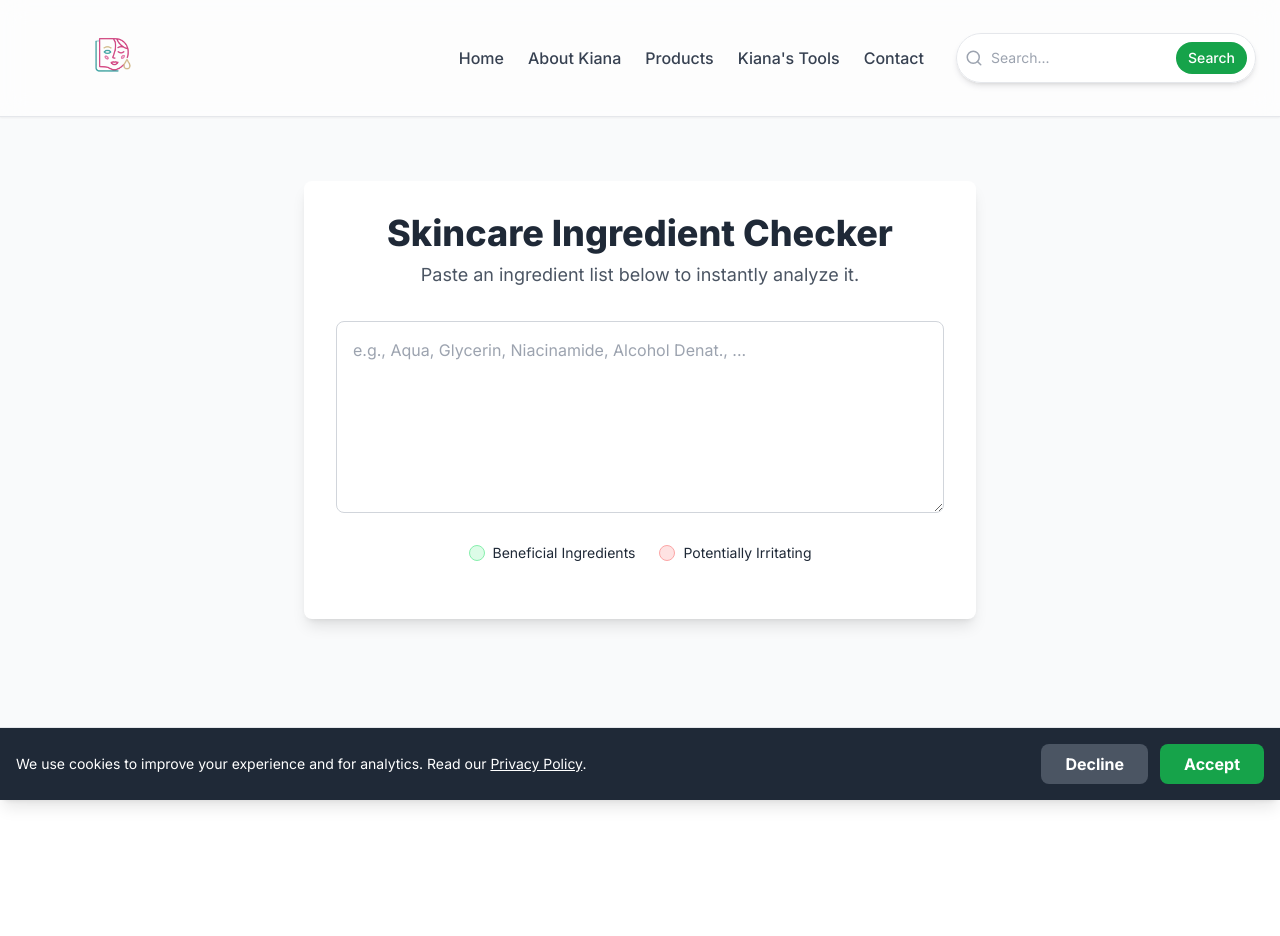
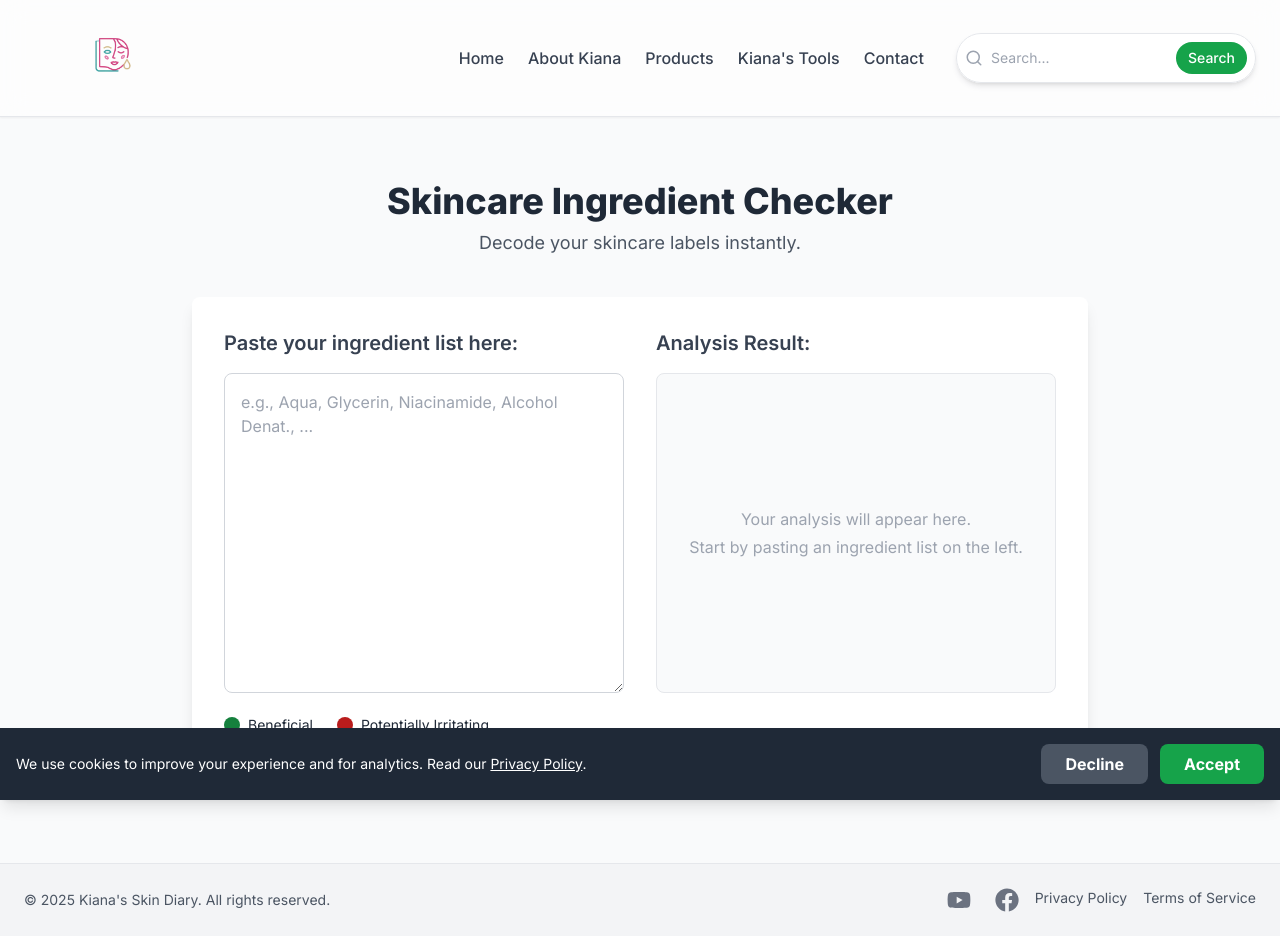
Before and after one commit to CreazyHans/Kiana-s-Skin-Diary, a Next.js app: page /tools/ingredient-checker in a window 1280 px wide. Before the commit the page ends 800 px from the top, so only its background shows below. Built offline with nearby package versions, Linux system fonts and the light colour scheme.

Commit message:
Ultimate Updates

```diff
--- a/pages/blog.js
+++ b/pages/blog.js
@@ -22,7 +22,7 @@ export default function AboutUsPage() {
 
         <div className="mt-8 text-lg text-gray-700 space-y-4 prose prose-lg max-w-none">
           <p>
-            We're not a single person. We are a passionate team of skincare enthusiasts, researchers, and writers dedicated to one simple mission: **cutting through the noise in the beauty industry.**
+            We're not a single person. We are a passionate team of skincare enthusiasts, researchers, and writers dedicated to one simple mission: cutting through the noise in the beauty industry.
           </p>
           <p>
             The world of skincare can be overwhelming. It's filled with confusing marketing, "miracle" ingredients that don't work, and complicated routines that are impossible to follow. We were tired of it, and we knew there had to be a better way.
@@ -47,7 +47,7 @@ export default function AboutUsPage() {
           <p className="font-semibold text-center text-xl mt-6">
             Thank you for being here.
             <br />
-            <em>— The Team at Kiana's Skin Diary</em>
+            <em>The Team at Kiana's Skin Diary</em>
           </p>
         </div>
       </div>
--- a/pages/tools/ingredient-checker.js
+++ b/pages/tools/ingredient-checker.js
@@ -4,7 +4,7 @@ import { useState, useMemo } from 'react';
 import Layout from '../../components/Layout';
 import Head from 'next/head';
 
-// --- NUESTRA "BASE DE DATOS" DE INGREDIENTES ---
+// --- Las "bases de datos" de ingredientes no cambian ---
 const goodIngredients = [
   'niacinamide', 'hyaluronic acid', 'sodium hyaluronate', 'ceramide', 'retinol', 'retinal', 'retinaldehyde',
   'vitamin c', 'ascorbic acid', 'peptide', 'glycerin', 'panthenol', 'squalane',
@@ -19,19 +19,16 @@ const badIngredients = [
 export default function IngredientCheckerPage() {
   const [inputText, setInputText] = useState('');
 
-  // 'useMemo' es un hook de optimización. Solo recalcula el resultado si el texto de entrada cambia.
   const processedText = useMemo(() => {
     if (!inputText) return null;
 
-    // Convertimos las listas a un formato más eficiente para la búsqueda
     const goodRegex = new RegExp(`\\b(${goodIngredients.join('|')})\\b`, 'gi');
     const badRegex = new RegExp(`\\b(${badIngredients.join('|')})\\b`, 'gi');
 
-    // Escapamos caracteres especiales de HTML y luego reemplazamos las palabras clave
     return inputText
       .replace(/&/g, "&amp;").replace(/</g, "&lt;").replace(/>/g, "&gt;")
-      .replace(goodRegex, match => `<span class="bg-green-100 text-green-800 font-bold px-1 rounded">${match}</span>`)
-      .replace(badRegex, match => `<span class="bg-red-100 text-red-800 font-bold px-1 rounded">${match}</span>`);
+      .replace(goodRegex, match => `<mark class="bg-green-200 text-green-900 px-1 rounded">${match}</mark>`)
+      .replace(badRegex, match => `<mark class="bg-red-200 text-red-900 px-1 rounded">${match}</mark>`);
 
   }, [inputText]);
 
@@ -42,46 +39,48 @@ export default function IngredientCheckerPage() {
         <meta name="description" content="Analyze any skincare ingredient list. Our tool instantly highlights the good and potentially irritating ingredients to help you shop smarter." />
       </Head>
 
-      <div className="max-w-2xl mx-auto my-8 p-8 bg-white rounded-lg shadow-lg">
-        <div className="text-center mb-8">
+      <div className="max-w-4xl mx-auto my-8">
+        <div className="text-center mb-10">
           <h1 className="text-3xl md:text-4xl font-extrabold text-gray-800">
             Skincare Ingredient Checker
           </h1>
           <p className="mt-2 text-lg text-gray-600">
-            Paste an ingredient list below to instantly analyze it.
+            Decode your skincare labels instantly.
           </p>
         </div>
 
-        {/* --- CAMPO DE TEXTO --- */}
+        {/* --- NUEVA ESTRUCTURA DE 2 COLUMNAS --- */}
+        <div className="grid grid-cols-1 md:grid-cols-2 gap-8 bg-white p-8 rounded-lg shadow-lg">
+
+          {/* --- Columna Izquierda: Entrada de Texto --- */}
+          <div className="space-y-4">
+            <h2 className="text-xl font-semibold text-gray-700">Paste your ingredient list here:</h2>
             <textarea
               value={inputText}
               onChange={(e) => setInputText(e.target.value)}
-          className="w-full h-48 p-4 border border-gray-300 rounded-lg focus:ring-2 focus:ring-pink-500 focus:border-pink-500 transition"
+              className="w-full h-80 p-4 border border-gray-300 rounded-lg focus:ring-2 focus:ring-pink-500 focus:border-pink-500 transition"
               placeholder="e.g., Aqua, Glycerin, Niacinamide, Alcohol Denat., ..."
             />
-
-        {/* --- LEYENDA DE COLORES --- */}
-        <div className="flex justify-center space-x-6 my-6 text-sm">
-          <div className="flex items-center">
-            <span className="w-4 h-4 rounded-full bg-green-100 border border-green-300 mr-2"></span>
-            <span>Beneficial Ingredients</span>
-          </div>
-          <div className="flex items-center">
-            <span className="w-4 h-4 rounded-full bg-red-100 border border-red-300 mr-2"></span>
-            <span>Potentially Irritating</span>
+            <div className="flex justify-start space-x-6 text-sm">
+              <div className="flex items-center"><span className="w-4 h-4 rounded-full bg-green-700 mr-2"></span><span>Beneficial</span></div>
+              <div className="flex items-center"><span className="w-4 h-4 rounded-full bg-red-700 mr-2"></span><span>Potentially Irritating</span></div>
             </div>
           </div>
 
-        {/* --- ZONA DE RESULTADOS --- */}
-        {processedText && (
-          <div className="mt-8">
-            <h2 className="text-2xl font-bold text-gray-800 mb-4 text-center">Analysis Result</h2>
-            <div
-              className="p-4 border bg-gray-50 rounded-lg prose max-w-none break-words"
-              dangerouslySetInnerHTML={{ __html: processedText }}
-            />
+          {/* --- Columna Derecha: Resultados --- */}
+          <div className="space-y-4">
+            <h2 className="text-xl font-semibold text-gray-700">Analysis Result:</h2>
+            <div className="w-full h-80 p-4 border bg-gray-50 rounded-lg overflow-y-auto prose max-w-none break-words">
+              {processedText ? (
+                <p dangerouslySetInnerHTML={{ __html: processedText }} />
+              ) : (
+                <div className="flex items-center justify-center h-full text-center text-gray-400">
+                  <p>Your analysis will appear here.<br/>Start by pasting an ingredient list on the left.</p>
                 </div>
               )}
+            </div>
+          </div>
+        </div>
       </div>
     </Layout>
   );
```
Lines whose indentation alone changed are shown as unchanged.
